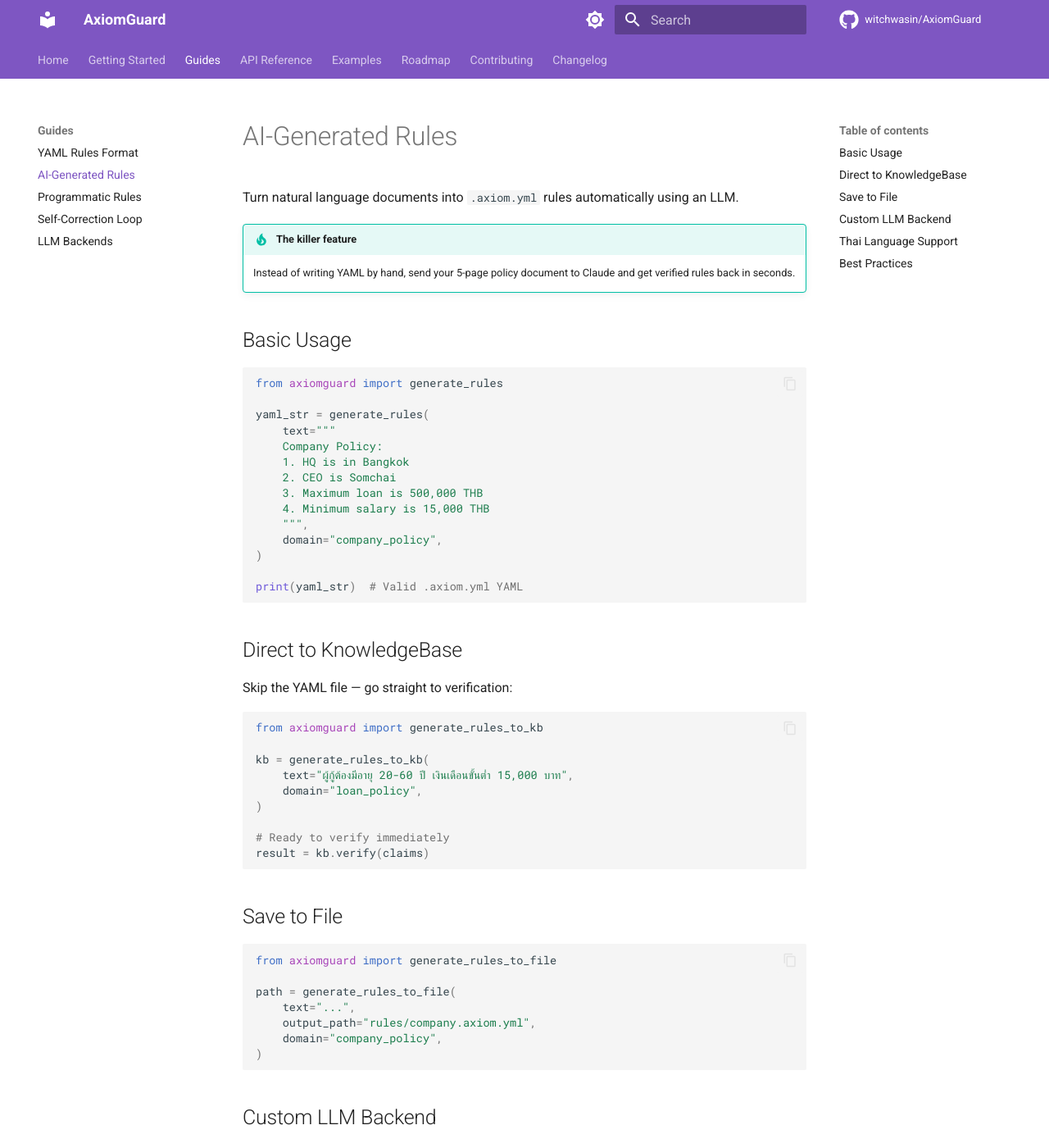
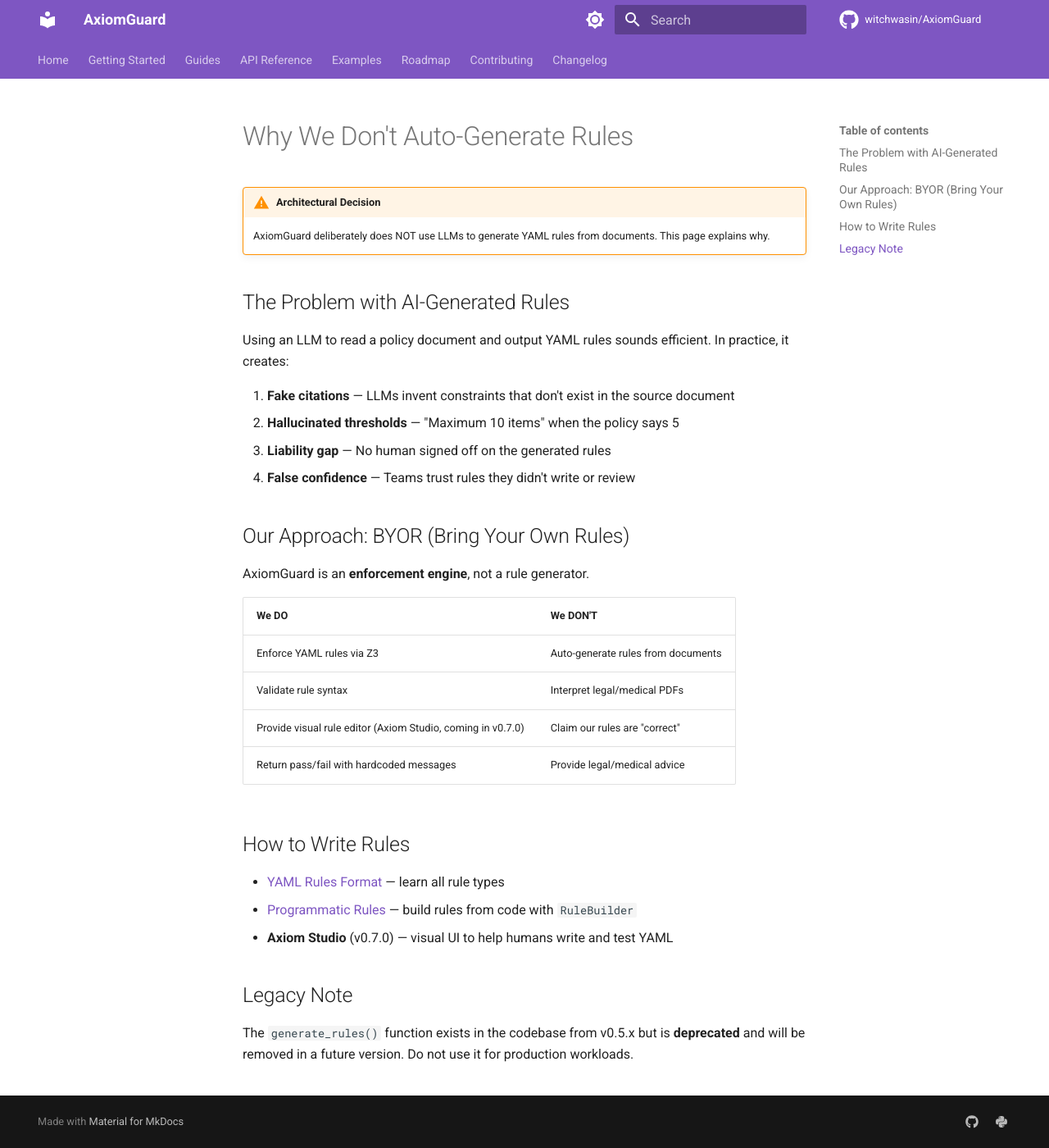
Before and after one commit to witchwasin/AxiomGuard, an MkDocs documentation site: the page built from docs/site/guides/ai-generated-rules.md, in a window 1280 px wide and 1400 px high. Shown: the whole window at 82% size. Built offline with MkDocs 1.6.1 and Material for MkDocs 9.7.7, drawn with Linux system fonts in a browser that asks for light colours; comment, search, counter and statistics services are not loaded; some of the changed text lies outside the part shown.

Commit message:
refactor(docs): align all docs with BYOR pivot — remove AI-generated rules promotion
- mkdocs.yml: remove "AI-Generated Rules" nav, add "Architecture Philosophy"
- docs/site/guides/ai-generated-rules.md: rewritten to "Why We Don't Auto-Generate"
- docs/site/index.md: "Three Ways" → "Two Ways (BYOR)", new tagline
- docs/site/getting-started/quickstart.md: replace AI-gen section with Audit Trail
- docs/site/getting-started/api-keys.md: remove generate_rules() row
- docs/site/api-reference.md: remove Rule Generation section, keep RuleBuilder
- docs/site/examples.md: mark document_to_rules_demo as deprecated
- docs/research/v070: Axiom Studio = visual editor, NOT generator
- CHANGELOG.md: mark generate_rules as deprecated

Co-Authored-By: Claude Opus 4.6 (1M context) <noreply@anthropic.com>

````diff
--- a/docs/site/getting-started/quickstart.md
+++ b/docs/site/getting-started/quickstart.md
@@ -78,25 +78,24 @@ print(result.attempts)  # How many tries
 !!! tip "88% fix rate"
     The self-correction loop fixes 88% of hallucinations within 2 retries at ~$0.02 per correction (using Haiku).
 
-## 4. AI-Generated Rules (from documents)
+## 4. Inspect Extracted Claims (Audit Trail)
 
-Skip writing YAML by hand — let an LLM read your policy documents:
+AxiomGuard always exposes what the LLM extracted **before** Z3 processes it:
 
 ```python
-from axiomguard import generate_rules_to_kb
+from axiomguard import extract_claims
 
-kb = generate_rules_to_kb("""
-    Company policy:
-    1. HQ is in Bangkok
-    2. CEO is Somchai
-    3. Maximum loan amount is 500,000 THB
-""")
+claims = extract_claims("Transfer 800,000 THB to a crypto wallet")
+for claim in claims:
+    print(f"  {claim.subject}.{claim.relation} = {claim.object}")
 
-# kb is ready to verify immediately
+# Auditor can verify: Did the LLM extract correctly?
+# If it extracted "8000" instead of "800000" — that's an EXTRACTION error,
+# not a Z3 error. Transparent. Traceable.
 ```
 
-!!! warning "Requires API key"
-    AI-generated rules need an LLM backend. Set `ANTHROPIC_API_KEY` or `OPENAI_API_KEY`.
+!!! tip "BYOR — Bring Your Own Rules"
+    AxiomGuard is an enforcement engine. Domain experts write the rules in YAML, AxiomGuard enforces them with Z3 mathematical proof. See [Architecture Philosophy](https://github.com/witchwasin/AxiomGuard/blob/main/docs/architecture_philosophy.md).
 
 ## Next Steps
 
--- a/docs/site/guides/ai-generated-rules.md
+++ b/docs/site/guides/ai-generated-rules.md
@@ -1,97 +1,34 @@
-# AI-Generated Rules
+# Why We Don't Auto-Generate Rules
 
-Turn natural language documents into `.axiom.yml` rules automatically using an LLM.
+!!! warning "Architectural Decision"
+    AxiomGuard deliberately does NOT use LLMs to generate YAML rules from documents. This page explains why.
 
-!!! tip "The killer feature"
-    Instead of writing YAML by hand, send your 5-page policy document to Claude and get verified rules back in seconds.
+## The Problem with AI-Generated Rules
 
-## Basic Usage
+Using an LLM to read a policy document and output YAML rules sounds efficient. In practice, it creates:
 
-```python
-from axiomguard import generate_rules
+1. **Fake citations** — LLMs invent constraints that don't exist in the source document
+2. **Hallucinated thresholds** — "Maximum 10 items" when the policy says 5
+3. **Liability gap** — No human signed off on the generated rules
+4. **False confidence** — Teams trust rules they didn't write or review
 
-yaml_str = generate_rules(
-    text="""
-    Company Policy:
-    1. HQ is in Bangkok
-    2. CEO is Somchai
-    3. Maximum loan is 500,000 THB
-    4. Minimum salary is 15,000 THB
-    """,
-    domain="company_policy",
-)
+## Our Approach: BYOR (Bring Your Own Rules)
 
-print(yaml_str)  # Valid .axiom.yml YAML
-```
+AxiomGuard is an **enforcement engine**, not a rule generator.
 
-## Direct to KnowledgeBase
+| We DO | We DON'T |
+|-------|----------|
+| Enforce YAML rules via Z3 | Auto-generate rules from documents |
+| Validate rule syntax | Interpret legal/medical PDFs |
+| Provide visual rule editor (Axiom Studio, coming in v0.7.0) | Claim our rules are "correct" |
+| Return pass/fail with hardcoded messages | Provide legal/medical advice |
 
-Skip the YAML file — go straight to verification:
+## How to Write Rules
 
-```python
-from axiomguard import generate_rules_to_kb
+- [YAML Rules Format](yaml-rules.md) — learn all rule types
+- [Programmatic Rules](programmatic-rules.md) — build rules from code with `RuleBuilder`
+- **Axiom Studio** (v0.7.0) — visual UI to help humans write and test YAML
 
-kb = generate_rules_to_kb(
-    text="ผู้กู้ต้องมีอายุ 20-60 ปี เงินเดือนขั้นต่ำ 15,000 บาท",
-    domain="loan_policy",
-)
+## Legacy Note
 
-# Ready to verify immediately
-result = kb.verify(claims)
-```
-
-## Save to File
-
-```python
-from axiomguard import generate_rules_to_file
-
-path = generate_rules_to_file(
-    text="...",
-    output_path="rules/company.axiom.yml",
-    domain="company_policy",
-)
-```
-
-## Custom LLM Backend
-
-Pass any `(str) -> str` callable:
-
-```python
-def my_llm(prompt: str) -> str:
-    # Call your preferred LLM
-    return call_my_api(prompt)
-
-yaml_str = generate_rules(
-    text="...",
-    llm_generate=my_llm,
-)
-```
-
-## Thai Language Support
-
-Works with Thai documents out of the box:
-
-```python
-yaml_str = generate_rules(
-    text="""
-    นโยบายสินเชื่อส่วนบุคคล บริษัท AxiomFinance
-    1. ผู้กู้ต้องมีอายุระหว่าง 20-60 ปี
-    2. เงินเดือนขั้นต่ำ 15,000 บาทต่อเดือน
-    3. อายุงานปัจจุบันไม่น้อยกว่า 6 เดือน
-    4. ห้ามมีประวัติค้างชำระเกิน 30 วัน
-    """,
-    domain="personal_loan",
-)
-```
-
-The generated YAML will include Thai messages and aliases.
-
-## Best Practices
-
-1. **Review generated rules** — AI-generated rules are a starting point. Review them before production use.
-2. **Version control** — Save generated YAML to `.axiom.yml` files and commit to git.
-3. **Iterate** — Generate, review, edit, test. Use `kb.run_examples()` to validate.
-4. **Mix modes** — Use AI to generate the initial set, then fine-tune manually.
-
-!!! warning "Requires API key"
-    Set `ANTHROPIC_API_KEY` or `OPENAI_API_KEY` environment variable. See [API Key Setup](../getting-started/api-keys.md).
+The `generate_rules()` function exists in the codebase from v0.5.x but is **deprecated** and will be removed in a future version. Do not use it for production workloads.
--- a/mkdocs.yml
+++ b/mkdocs.yml
@@ -38,10 +38,10 @@ nav:
     - API Key Setup: getting-started/api-keys.md
   - Guides:
     - YAML Rules Format: guides/yaml-rules.md
-    - AI-Generated Rules: guides/ai-generated-rules.md
     - Programmatic Rules: guides/programmatic-rules.md
     - Self-Correction Loop: guides/self-correction.md
     - LLM Backends: guides/llm-backends.md
+    - Architecture Philosophy: guides/architecture-philosophy.md
   - API Reference: api-reference.md
   - Examples: examples.md
   - Roadmap: roadmap.md
````
Also changed, not shown: CHANGELOG.md (+2 -4 lines), docs/research/v070_advanced_rules_ecosystem.md (+15 -12 lines), docs/site/api-reference.md (+1 -46 lines), docs/site/examples.md (+5 -14 lines), docs/site/getting-started/api-keys.md (+0 -1 lines), docs/site/guides/architecture-philosophy.md (added, +7 -0 lines), docs/site/index.md (+17 -18 lines).
